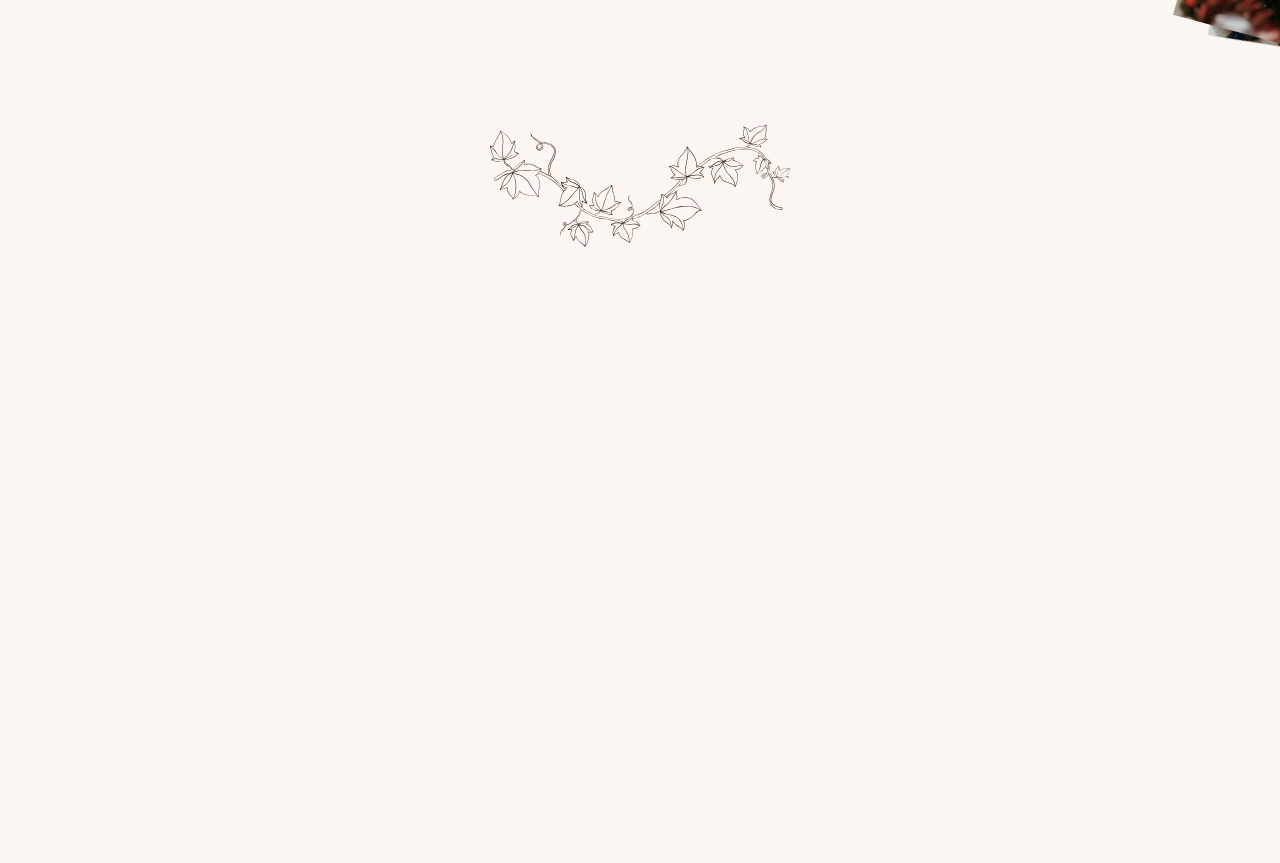
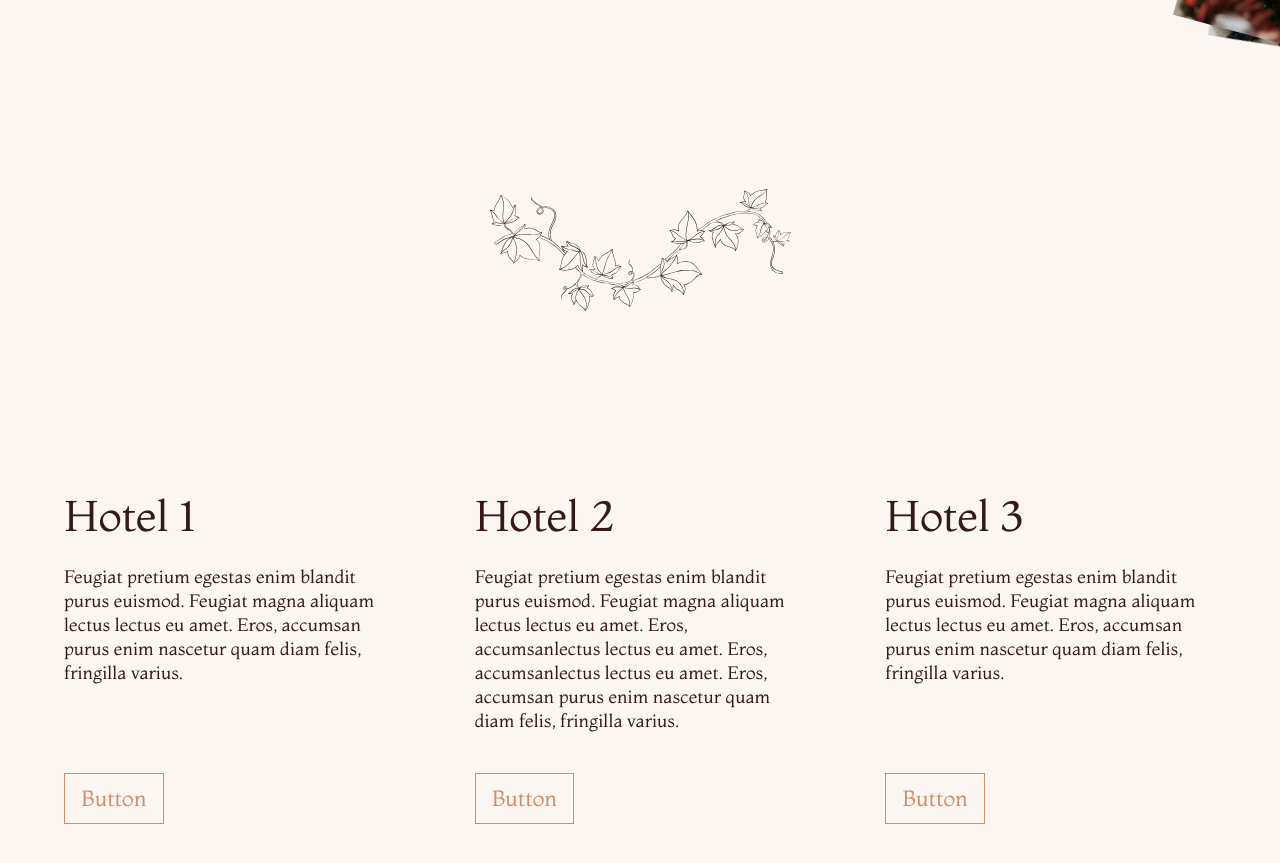
Before and after one commit to Hetari/wedding, a Vue app: page / in a window 1280 px wide. Shown: the part 2660-3523 px from the top of the page. Built offline with nearby package versions, Linux system fonts and the light colour scheme.

Commit message:
add: cards section

```diff
--- a/src/App.vue
+++ b/src/App.vue
@@ -3,13 +3,7 @@
   <Story />
   <div class="space-y-[5%] px-[5%]">
     <Venue />
-    <div class="relative">
-      <img
-        class="absolute left-1/2 top-0 translate-x-[-50%] translate-y-[-100%]"
-        :src="breakLineSvg"
-        alt=""
-      />
-    </div>
+    <img class="!m-0 !mx-auto !p-0" :src="breakLineSvg" alt="" />
     <Cards />
   </div>
 </template>
--- /dev/null
+++ b/src/components/Card.vue
@@ -0,0 +1,21 @@
+<template>
+  <div class="flex size-full flex-col justify-between space-y-10">
+    <div class="space-y-4">
+      <h2 class="heading-small">{{ card.title }}</h2>
+      <p class="max-w-md text-base">{{ card.body }}</p>
+    </div>
+    <button
+      class="link-button w-fit flex-none border border-primary-400 px-4 py-2 capitalize text-primary-400 transition-colors duration-300 ease-in-out hover:bg-primary-400 hover:text-primary-50"
+    >
+      {{ card.button }}
+    </button>
+  </div>
+</template>
+
+<script setup lang="ts">
+  interface Card {
+    card: { id: number; title: string; body: string; button: string };
+  }
+
+  defineProps<Card>();
+</script>
--- a/src/components/index.ts
+++ b/src/components/index.ts
@@ -1,3 +1,4 @@
+import Card from './Card.vue';
 import Navbar from './Navbar.vue';
 
-export { Navbar };
+export { Navbar, Card };
--- a/src/sections/Cards.vue
+++ b/src/sections/Cards.vue
@@ -1,5 +1,39 @@
 <template>
-  <div id="cards" class="h-[75vh]"></div>
+  <div id="cards" class="grid grid-cols-3 gap-x-20 py-[10%]">
+    <template v-for="c in cards" :key="c.id">
+      <Card :card="c" />
+    </template>
+  </div>
 </template>
 
-<script setup lang="ts"></script>
+<script setup lang="ts">
+  import { ref } from 'vue';
+  import { Card } from '../components';
+
+  interface Card {
+    id: number;
+    title: string;
+    body: string;
+    button: string;
+  }
+  const cards = ref<Card[]>([
+    {
+      id: 1,
+      title: 'Hotel 1',
+      body: 'Feugiat pretium egestas enim blandit purus euismod. Feugiat magna aliquam lectus lectus eu amet. Eros, accumsan purus enim nascetur quam diam felis, fringilla varius.',
+      button: 'button',
+    },
+    {
+      id: 2,
+      title: 'Hotel 2',
+      body: 'Feugiat pretium egestas enim blandit purus euismod. Feugiat magna aliquam lectus lectus eu amet. Eros, accumsanlectus lectus eu amet. Eros, accumsanlectus lectus eu amet. Eros, accumsan purus enim nascetur quam diam felis, fringilla varius.',
+      button: 'button',
+    },
+    {
+      id: 3,
+      title: 'Hotel 3',
+      body: 'Feugiat pretium egestas enim blandit purus euismod. Feugiat magna aliquam lectus lectus eu amet. Eros, accumsan purus enim nascetur quam diam felis, fringilla varius.',
+      button: 'button',
+    },
+  ]);
+</script>
```
